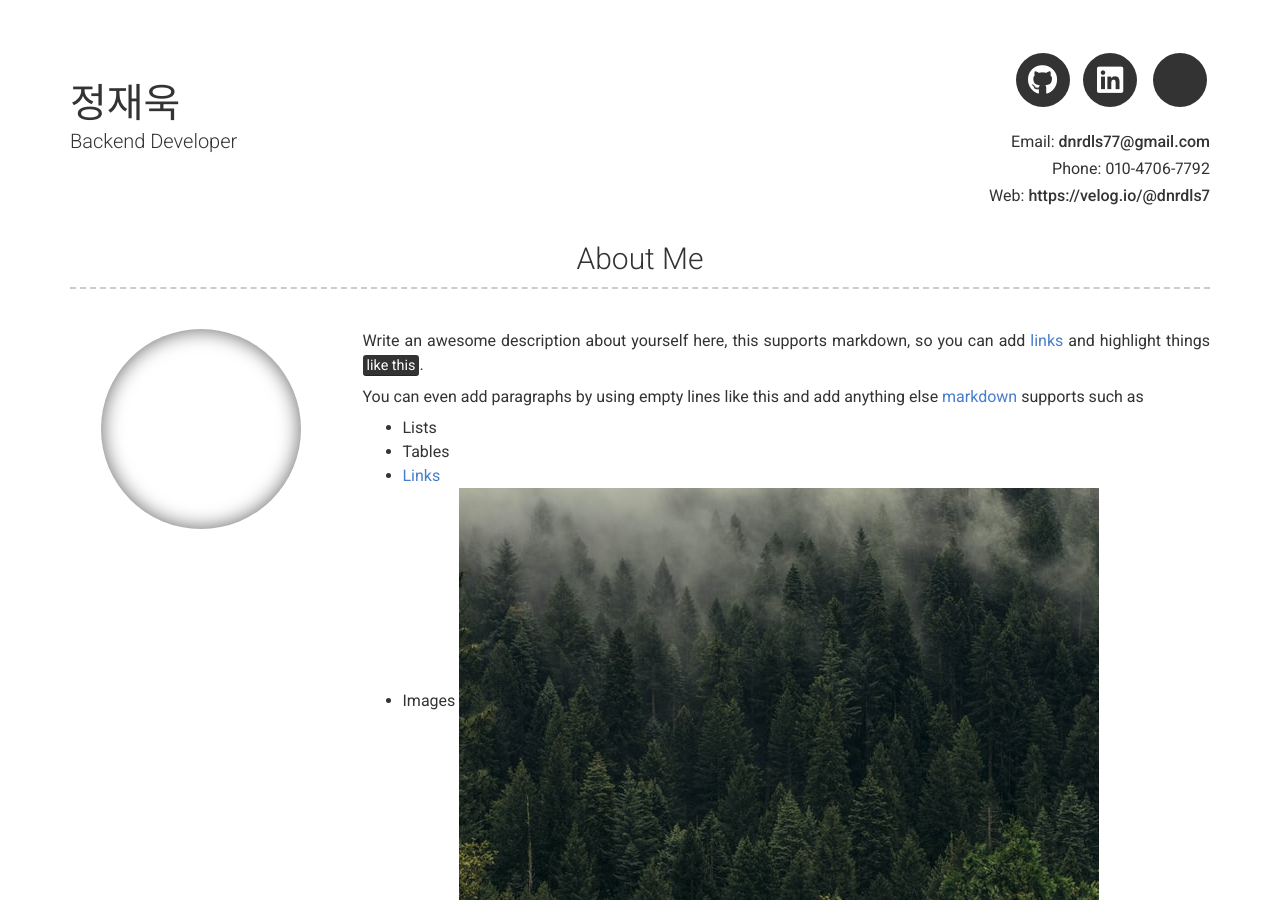
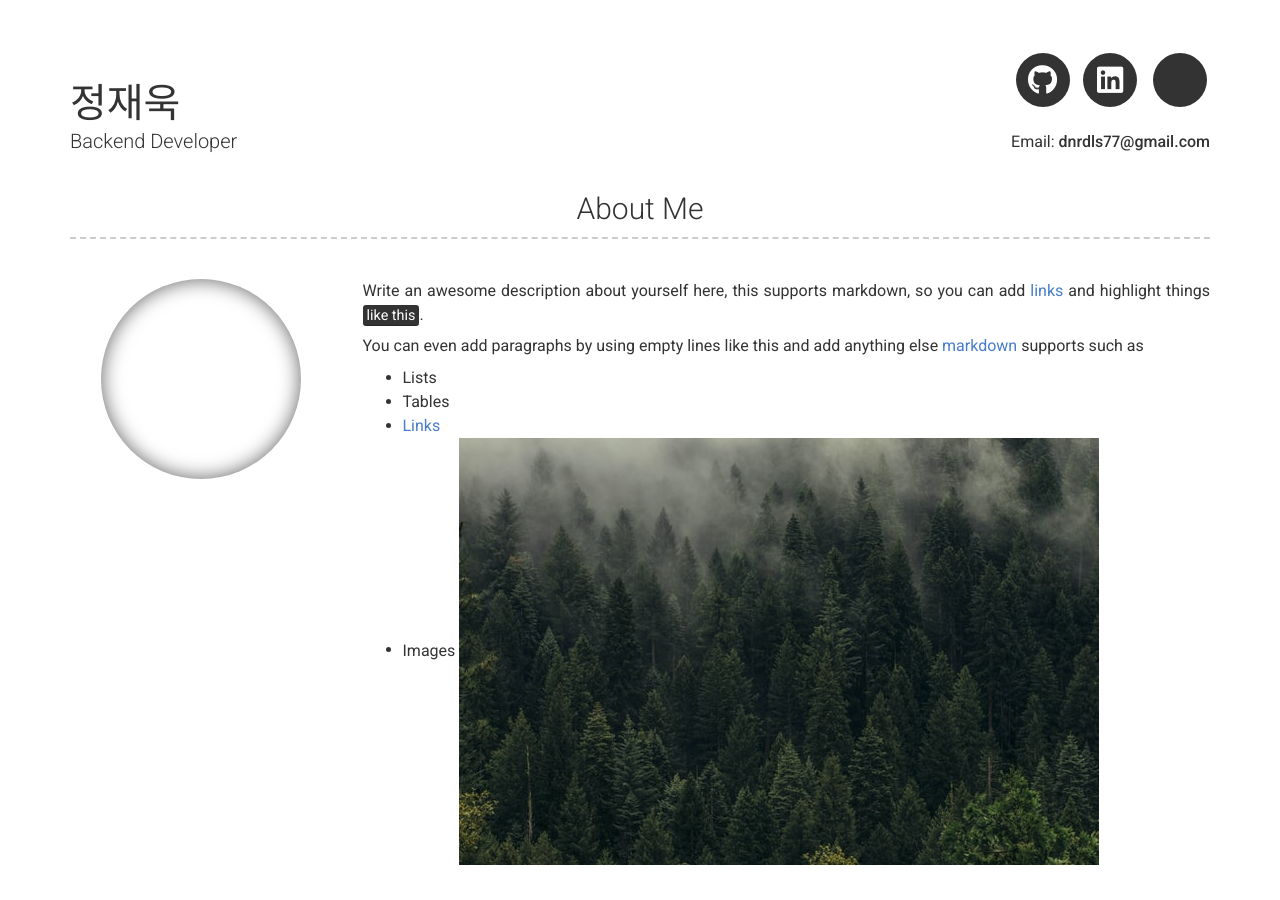
Before and after one commit to dnrdls7/dnrdls7.github.io, a Jekyll site: the page built from index.md, in a window 1280 px wide and 900 px high. Built offline with Jekyll 4.4.1, drawn with Linux system fonts in a browser that asks for light colours; nearby versions of some CDN libraries.

Commit message:
personal info

```diff
--- a/_config.yml
+++ b/_config.yml
@@ -10,9 +10,9 @@ name: 정재욱
 title: Backend Developer
 email: dnrdls77@gmail.com
 # email_title: Email (Email title override)
-phone: 010-4706-7792
+phone:
 # phone_title: Phone (Phone title override)
-website: https://velog.io/@dnrdls7
+website:
 # website_title: Web (Website title override)
 
 # Dark Mode (true/false/never)
@@ -35,9 +35,9 @@ googlescholar_username:
 
 # Additional icon links
 additional_links:
-- title:
-  icon:
-  url:
+- title: velog
+  icon: fa-solid fa-blog
+  url: https://velog.io/@dnrdls7
 # - title: another link
 #   icon: font awesome brand icon name (eg. fab fa-twitter) (https://fontawesome.com/icons?d=gallery&s=brands&m=free)
 #   url: Link url (eg. https://google.com)
```
